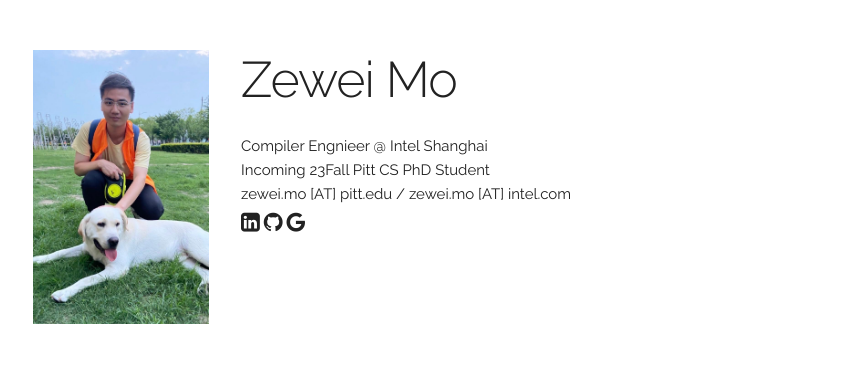
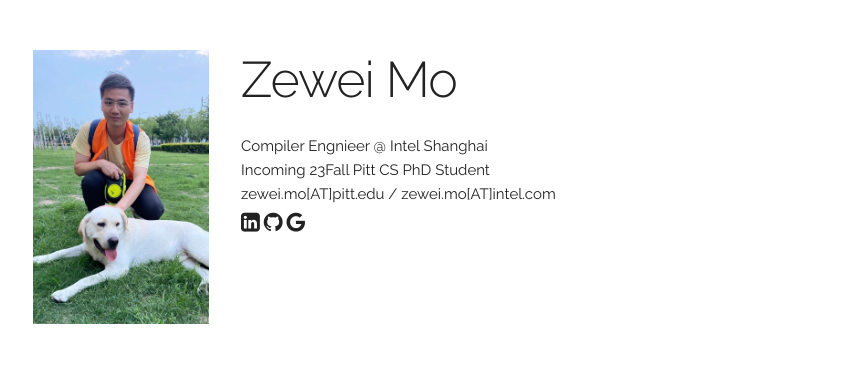
Before and after one commit to RbCaVi/mozewei.github.io, a Jekyll site: the page built from index.html, in a window 1280 px wide and 900 px high. Shown: the top 377 px of the window, without its empty margins (207-1071 px from the left). Built offline with Jekyll 4.4.1, drawn with Linux system fonts in a browser that asks for light colours; some of the changed text lies outside the part shown.

Commit message:
fix bugs

```diff
--- a/_data/main_info.yaml
+++ b/_data/main_info.yaml
@@ -2,7 +2,7 @@
 title1: "    "
 title2: "Compiler Engnieer @ Intel Shanghai"
 title3: "Incoming 23Fall Pitt CS PhD Student"
-email: "zewei.mo [AT] pitt.edu / zewei.mo [AT] intel.com"
+email: "zewei.mo[AT]pitt.edu / zewei.mo[AT]intel.com"
 profile_pic: "assets/figure/Me%20and%20Labrador.jpg"
 linkedin: "https://www.linkedin.com/in/zewei-mo-a7729a212/"
 github: "https://github.com/mozewei"
--- a/index.html
+++ b/index.html
@@ -143,15 +143,14 @@
 <div class="docs-section" id="experience">
   <h4>Experience</h4>
 
-  <ul>
-    <b>Intel Corporation, China</b>               <tar>Jun 2022 - Jul 2023</tar><br>
+  <b>Intel Corporation, China</b>               <tar>Jun 2022 - Jul 2023</tar>
     <i>GCC Compiler Engineer</i>
     <ul>
       <li>Supports SYCL Backend on Intel Hardware in Pytorch</li>
       <li>Supports New ISA on Latest Intel Hardware in Binutils and GCC</li>
       <li>Maintains GCC Open-source Community</li>
     </ul>
-  </ul>
+
 
 </div>
 
```
